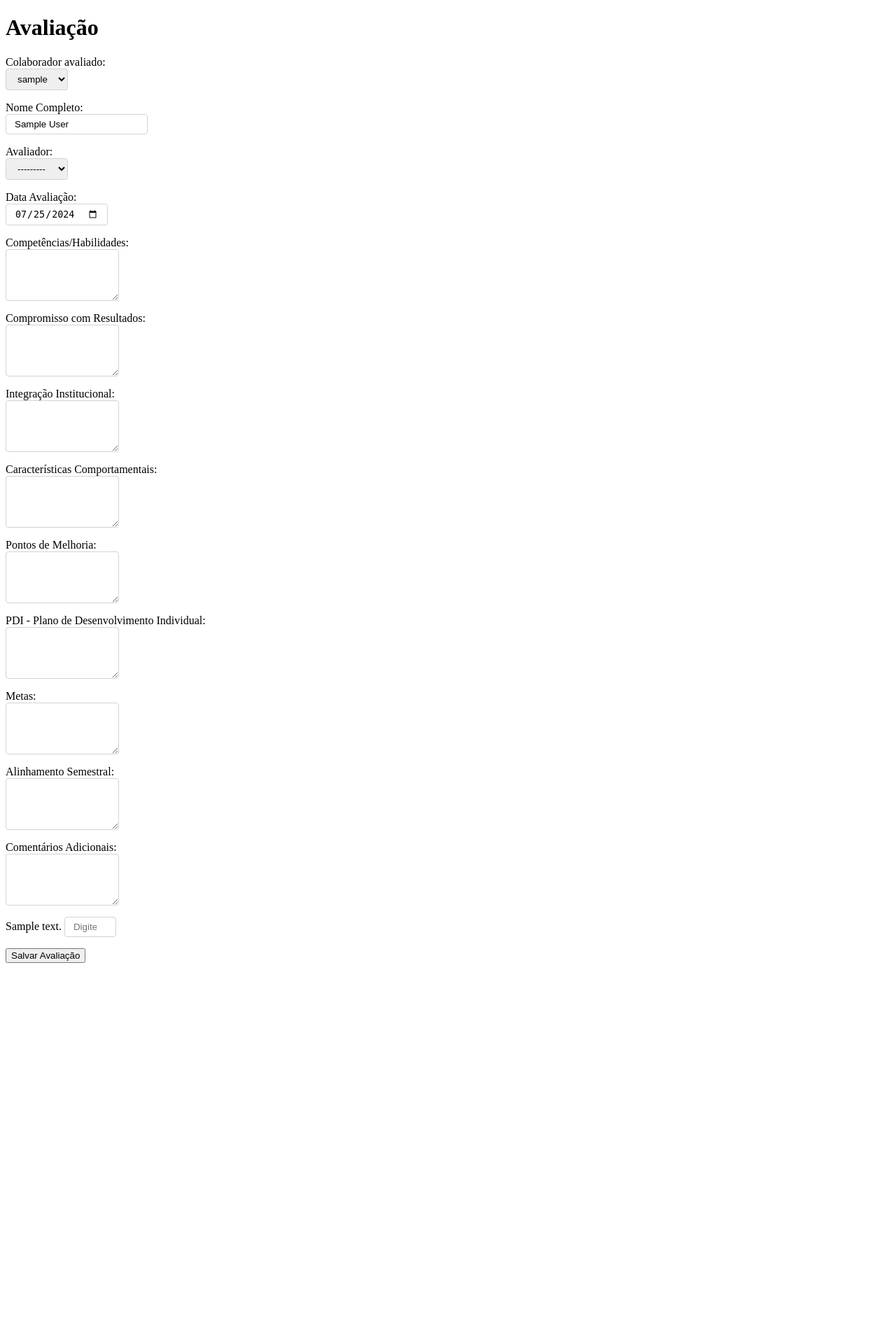
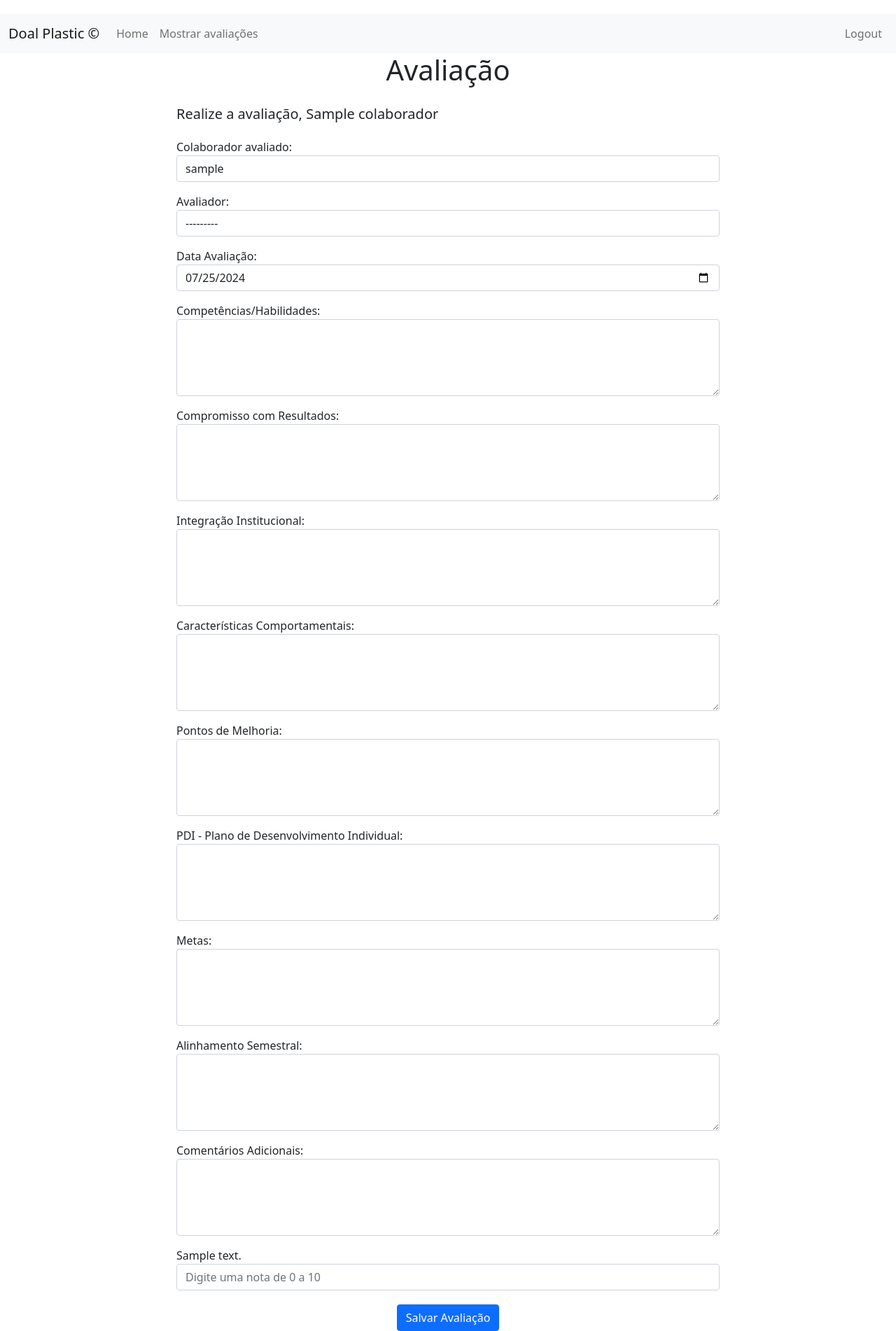
Before and after one commit to pedroferreiiraa/colabtrampo, a Django app: page /realizar_avaliacao/ in a window 1280 px wide. Shown: the whole page at 70% size. Before the commit the page ends 1376 px from the top, so only its background shows below. Run offline with Django 5.2, Linux system fonts and the light colour scheme; a user stored in the database is signed in; tables that the repository leaves empty hold one stand-in row (values such as "Sample post"); some libraries are stand-ins or nearby versions.

Commit message:
Iniciada lógica de visualização de avaliações pelo setor de RH

```diff
--- a/colab/forms.py
+++ b/colab/forms.py
@@ -8,22 +8,19 @@ class ColaboradorForm(UserCreationForm):
 
     class Meta:
         model = Colaborador
-        fields = ('nome', 'username', 'password1', 'password2', 'departamento', 'turno', 'data_admissao', 'funcao', 'is_lider', 'is_coordenador')
+        fields = ('nome', 'username', 'password1', 'password2', 'departamento', 'turno', 'data_admissao', 'funcao', 'is_lider', 'is_coordenador', 'is_rh')
 
 class AvaliacaoForm(forms.ModelForm):
     class Meta:
         model = Avaliacao
         fields = [
-            'colaborador_avaliado',
-            'nome_completo', 'avaliador', 'data_avaliacao',
+            'colaborador_avaliado','avaliador', 'data_avaliacao',
             'competencias', 'compromissos', 'integracao', 'caracteristicas', 'pontos_melhoria',
             'pdi', 'metas', 'alinhamento_semestral', 'comentarios'
         ]
         labels = {
             'colaborador_avaliado': 'Colaborador avaliado',
-            'nome_completo': 'Nome Completo',
             'avaliador': 'Avaliador',
-            'periodo_referencia': 'Período de Referência',
             'data_avaliacao': 'Data Avaliação',
             'competencias': 'Competências/Habilidades',
             'compromissos': 'Compromisso com Resultados',
@@ -36,10 +33,6 @@ class AvaliacaoForm(forms.ModelForm):
             'comentarios': 'Comentários Adicionais'
         }
         widgets = {
-            'data_admissao': forms.DateInput(attrs={'type': 'date'}),
-            'data_cargo': forms.DateInput(attrs={'type': 'date'}),
-            'data_inicial': forms.DateInput(attrs={'type': 'date'}),
-            'data_final': forms.DateInput(attrs={'type': 'date'}),
             'data_avaliacao': forms.DateInput(attrs={'type': 'date'}),
             'competencias': forms.Textarea(attrs={'rows': 4, 'cols': 15}),
             'compromissos': forms.Textarea(attrs={'rows': 4, 'cols': 15}),
@@ -57,7 +50,12 @@ class AvaliacaoForm(forms.ModelForm):
         super(AvaliacaoForm, self).__init__(*args, **kwargs)
 
         if self.user:
-            self.fields['nome_completo'].initial = self.user.get_full_name()
+            # Define o campo 'colaborador_avaliado' com o usuário atual
+            self.fields['colaborador_avaliado'].initial = self.user
+            # Define o campo 'nome_completo' com o nome do usuário atual
+            #self.fields['nome_completo'].initial = self.user.get_full_name()
+            # Filtra o campo 'avaliador' para exibir apenas os líderes
+            self.fields['avaliador'].queryset = Colaborador.objects.filter(is_lider=True)
 
         for field_name in self.fields:
             self.fields[field_name].widget.attrs.update({
--- a/colab/models.py
+++ b/colab/models.py
@@ -9,6 +9,7 @@ class Colaborador(AbstractUser):
     funcao = models.CharField(max_length=200, blank=True)
     is_lider = models.BooleanField(default=False)
     is_coordenador = models.BooleanField(default=False)
+    is_rh = models.BooleanField(default=False)
     turno = models.ForeignKey('Turno', on_delete=models.CASCADE, null=True, blank=True)
     data_admissao = models.DateTimeField(blank=True, null=True)
 
@@ -111,6 +112,8 @@ class Avaliacao(models.Model):
             respostas[resposta.pergunta.id] = resposta.nota
         return respostas
 
+    def __str__(self):
+        return f"Avaliação de {self.nome_completo}"
 
 class Resposta(models.Model):
     usuario = models.ForeignKey(Colaborador, on_delete=models.CASCADE)  # Adiciona o campo usuário
--- a/colab/templates/avaliacao.html
+++ b/colab/templates/avaliacao.html
@@ -1,16 +1,48 @@
-<!DOCTYPE html>
-<html lang="pt-BR">
-<head>
-    <meta charset="UTF-8">
-    <title>Avaliação</title>
-    <!-- Inclua aqui os arquivos CSS e JS do Bootstrap, se necessário -->
+{% extends "base.html" %}
+
+{% block content%}
+    <style>
+        body {
+            padding-top: 20px;
+        }
+        .container {
+            max-width: 800px;
+            margin: 0 auto;
+        }
+        .form-header {
+            margin-bottom: 20px;
+        }
+        .form-actions {
+            margin-top: 20px;
+        }
+    </style>
 </head>
 <body>
-    <h1>Avaliação</h1>
-    <form method="post" action="{% url 'avaliacao' %}">
-        {% csrf_token %}
-        {{ form.as_p }} <!-- Renderiza o formulário como parágrafo -->
-        <button type="submit" class="btn btn-primary">Salvar Avaliação</button>
-    </form>
+    <div class="container">
+        <header class="text-center mb-4">
+            <h1>Avaliação</h1>
+        </header>
+
+        <form method="post" action="{% url 'realizar_avaliacao' %}">
+            {% csrf_token %}
+
+            <div class="form-header">
+                <p class="lead">Realize a avaliação, {{ user.nome }}</p>
+            </div>
+
+            <!-- Renderiza o formulário com estilo -->
+            <div class="mb-3">
+                {{ form.as_p }}
+            </div>
+
+            <div class="form-actions text-center">
+                <button type="submit" class="btn btn-primary">Salvar Avaliação</button>
+            </div>
+        </form>
+    </div>
+
+    <!-- Inclua o JS do Bootstrap e dependências -->
+    <script src="https://cdn.jsdelivr.net/npm/@popperjs/core@2.11.6/dist/umd/popper.min.js"></script>
+    <script src="https://stackpath.bootstrapcdn.com/bootstrap/5.3.0/js/bootstrap.min.js"></script>
 </body>
-</html>
+{% endblock content %}
--- a/colab/templates/base.html
+++ b/colab/templates/base.html
@@ -18,10 +18,10 @@
                     <li class="nav-item">
                         <a class="nav-link" href="{% url 'home' %}">Home</a>
                     </li>
-                    {% if user.is_lider %}
-                        <li class="nav-item">
-                            <a class="nav-link" href="">Avaliações do Setor</a>
-                        </li>
+                    {% if user.is_rh %}
+                    <li class="nav-item">
+                        <a class="nav-link" href="{% url 'visualizar_avaliacoes_rh' %}">Mostrar avaliações</a>
+                    </li>
                     {% endif %}
                 </ul>
                 <ul class="navbar-nav ms-auto">
@@ -36,5 +36,7 @@
     {% block content %}
     {% endblock %}
 
+    <script src="https://code.jquery.com/jquery-3.6.0.min.js"></script>
+    <script src="https://stackpath.bootstrapcdn.com/bootstrap/5.1.3/js/bootstrap.bundle.min.js"></script>
 </body>
 </html>
--- a/colab/templates/sucesso.html
+++ b/colab/templates/sucesso.html
@@ -6,6 +6,6 @@
 </head>
 <body>
     <h1>Avaliação realizada com sucesso!</h1>
-    <a href="{% url 'home' %}">Voltar para a lista de avaliações</a>
+    <a href="{% url 'home' %}">Voltar para a home</a>
 </body>
 </html>
--- a/colab/urls.py
+++ b/colab/urls.py
@@ -3,7 +3,7 @@ from django.urls import path
 from django.contrib.auth import views as auth_views
 
 from . import views
-from .views import todas_avaliacoes, avaliacao_detalhes, avaliacao_view, logout_view, salvar_avaliacao,realizar_avaliacao, sucesso_view, avaliacao_lider,  todas_avaliacoes_rh, detalhes_avaliacao_rh
+from .views import todas_avaliacoes, avaliacao_detalhes, logout_view, salvar_avaliacao,realizar_avaliacao, sucesso_view, avaliacao_lider,  todas_avaliacoes_rh, detalhes_avaliacao_rh, realizar_avaliacao_colaborador
 urlpatterns = [
     path('', views.login_view, name='login'),
     path('cadastro/', views.cadastro_view, name='cadastro'),
@@ -12,22 +12,17 @@ urlpatterns = [
     #path('avaliacoes/', views.todas_avaliacoes, name='todas_avaliacoes'), # Isso aqui só ficará visível pro RH
 
 
-    path('avaliacoes_rh/', views.todas_avaliacoes_rh, name='todas_avaliacoes_rh'),
+    path('avaliacoes_rh/', views.todas_avaliacoes_rh, name='visualizar_avaliacoes_rh'),
     path('avaliacoes_rh/<int:avaliacao_id>/', views.detalhes_avaliacao_rh, name='detalhes_avaliacao_rh'),
 
+    path('realizar_avaliacao/', realizar_avaliacao, name='realizar_avaliacao'),
+    path('realizar_avaliacao_colaborador/<int:colaborador_id>/', realizar_avaliacao_colaborador, name='realizar_avaliacao_colaborador'),
 
 
-    path('avaliacao/<int:avaliacao_id>/', views.avaliacao_detalhes, name='avaliacao_detalhes'),
-
-
-    path('avaliacao/', views.avaliacao_view, name='avaliacao'),
     path('logout/', views.logout_view, name='logout'),
     path('salvar_avaliacao/', views.salvar_avaliacao, name='salvar_avaliacao'),
-    path('realizar_avaliacao/', views.realizar_avaliacao, name='realizar_avaliacao'),
+
     path('sucesso/', views.sucesso_view, name='sucesso'),
    # path('avaliar/<int:avaliacao_id>/', avaliacao_lider, name='avaliacao_lider'),
 
-
-    # path('visualizar-avaliacoes-rh/', visualizar_avaliacoes_rh, name='visualizar_avaliacoes_rh'),
-    # path('detalhes_avaliacao_rh/', detalhes_avaliacao_rh, name='detalhes_avaliacoes_rh'),
 ]
--- a/colab/views.py
+++ b/colab/views.py
@@ -45,33 +45,35 @@ def home_view(request):
 
     # Se o usuário for líder, obter avaliações do seu setor e turno
     avaliacoes_setor = None
+    colaboradores_setor = None
     if user.is_lider:
         avaliacoes_setor = Avaliacao.objects.filter(
             colaborador_avaliado__departamento=user.departamento,
             colaborador_avaliado__turno=user.turno
         ).distinct()
+        # Filtra os colaboradores do mesmo setor que não são líderes
+        colaboradores_setor = Colaborador.objects.filter(departamento=user.departamento, is_lider=False)
 
     return render(request, 'home.html', {
         'avaliacoes_realizadas': avaliacoes_realizadas,
         'avaliacoes_recebidas': avaliacoes_recebidas,
         'avaliacoes_setor': avaliacoes_setor,
+        'colaboradores_setor': colaboradores_setor,
         'is_lider': user.is_lider
     })
 
 @login_required
-def avaliacao_view(request):
+def realizar_avaliacao(request):
     perguntas = Pergunta.objects.all()
 
     if request.method == 'POST':
         form = AvaliacaoForm(request.POST, user=request.user)
 
         if form.is_valid():
-            # Cria a avaliação sem salvar ainda
             avaliacao = form.save(commit=False)
-            avaliacao.avaliador = request.user  # Define o avaliador como o usuário atual
-            avaliacao.save()  # Salva a avaliação
+            avaliacao.avaliador = form.cleaned_data['avaliador']
+            avaliacao.save()
 
-            # Salva as respostas relacionadas
             for pergunta in perguntas:
                 resposta = form.cleaned_data.get(f'pergunta_{pergunta.id}')
                 if resposta is not None:
@@ -79,10 +81,10 @@ def avaliacao_view(request):
                         avaliacao=avaliacao,
                         pergunta=pergunta,
                         nota=resposta,
-                        usuario=request.user  # Define o usuário que está respondendo
+                        usuario=request.user
                     )
 
-            return redirect('sucesso')  # Redireciona para uma página de sucesso
+            return redirect('sucesso')
     else:
         form = AvaliacaoForm(user=request.user)
 
@@ -93,30 +95,45 @@ def avaliacao_view(request):
         'avaliadores': Colaborador.objects.filter(is_lider=True),
     })
 
-def realizar_avaliacao(request):
+
+@login_required
+def realizar_avaliacao_colaborador(request, colaborador_id):
+    colaborador = get_object_or_404(Colaborador, id=colaborador_id)
+    perguntas = Pergunta.objects.all()
+
     if request.method == 'POST':
         form = AvaliacaoForm(request.POST, user=request.user)
+
         if form.is_valid():
-            # Cria a avaliação e salva no banco de dados
             avaliacao = form.save(commit=False)
+            avaliacao.colaborador_avaliado = colaborador
+            avaliacao.avaliador = form.cleaned_data['avaliador']
             avaliacao.save()
 
-            # Salva as respostas relacionadas
-            for pergunta in Pergunta.objects.all():
+            for pergunta in perguntas:
                 resposta = form.cleaned_data.get(f'pergunta_{pergunta.id}')
                 if resposta is not None:
                     Resposta.objects.create(
                         avaliacao=avaliacao,
                         pergunta=pergunta,
                         nota=resposta,
-                        usuario=request.user  # Adiciona o usuário que está respondendo
+                        usuario=request.user
                     )
 
-            return redirect('sucesso')  # Redireciona para uma página de sucesso
+            return redirect('sucesso')
     else:
-        form = AvaliacaoForm(user=request.user)
+        initial_data = {
+            'colaborador_avaliado': colaborador
+        }
+        form = AvaliacaoForm(user=request.user, initial=initial_data)
 
-    return render(request, 'avaliacao.html', {'form': form})
+    return render(request, 'avaliacao.html', {
+        'form': form,
+        'perguntas': perguntas,
+        'colaboradores': Colaborador.objects.all(),
+        'avaliadores': Colaborador.objects.filter(is_lider=True),
+    })
+
 
 
 def salvar_avaliacao(request):
@@ -251,6 +268,7 @@ def avaliacao_lider(request, avaliacao_id):
 
     return render(request, 'avaliacao_lider.html', {'form': form, 'avaliacao': avaliacao})
 
+@login_required
 def todas_avaliacoes_rh(request):
     # Obtém todas as avaliações
     avaliacoes = Avaliacao.objects.all()
@@ -258,8 +276,8 @@ def todas_avaliacoes_rh(request):
     # Agrupa as avaliações por departamento e turno
     avaliacoes_por_departamento = {}
     for avaliacao in avaliacoes:
-        departamento = avaliacao.area  # Supondo que 'area' representa o departamento
-        turno = avaliacao.periodo_referencia  # Supondo que 'periodo_referencia' representa o turno
+        departamento = avaliacao.colaborador_avaliado.departamento  # Supondo que 'departamento' representa o departamento
+        turno = avaliacao.colaborador_avaliado.turno  # Supondo que 'turno' representa o turno
 
         if departamento not in avaliacoes_por_departamento:
             avaliacoes_por_departamento[departamento] = {}
@@ -272,7 +290,6 @@ def todas_avaliacoes_rh(request):
     return render(request, 'visualizar_avaliacoes_rh.html', {
         'avaliacoes_por_departamento': avaliacoes_por_departamento,
     })
-
 
 def detalhes_avaliacao_rh(request, avaliacao_id):
     avaliacao = get_object_or_404(Avaliacao, id=avaliacao_id)
```
Also changed, not shown: colab/templates/home.html (+30 -12 lines), colab/templates/visualizar_avaliacoes_rh.html (+26 -8 lines), colab/migrations/0004_colaborador_is_rh.py (added), colab/templates/realizar_avaliacao_colaborador.html (added).
